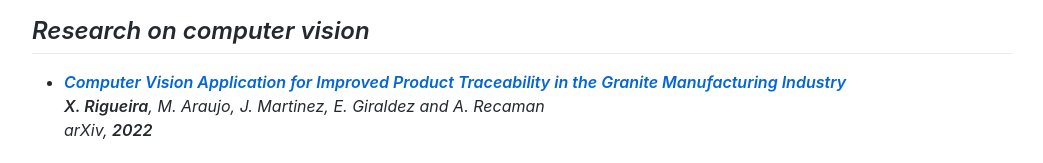
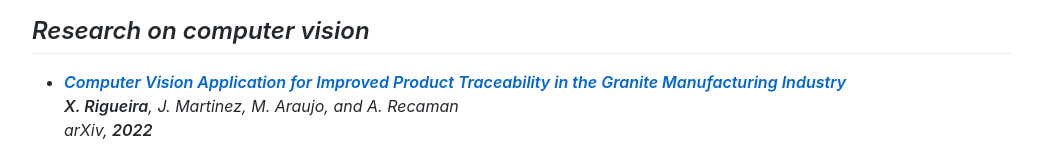
Before and after one commit to xrigueira/xrigueira.github.io, a plain HTML site: page index.html in a window 1280 px wide. Shown: the part 1117-1280 px from the top of the page, without its empty margins (118-1161 px from the left). Drawn offline with Linux system fonts and the light colour scheme.

Commit message:
author changes cv

```diff
--- a/index.html
+++ b/index.html
@@ -86,7 +86,7 @@ Industrial and Process Engineer, 2020<br />
 <ul>
   <li>
     <p><a href="https://arxiv.org/abs/2207.01323"><strong>Computer Vision Application for Improved Product Traceability in the Granite Manufacturing Industry</strong></a> <br />
-<strong>X. Rigueira</strong>, M. Araujo, J. Martinez, E. Giraldez and A. Recaman <br />
+<strong>X. Rigueira</strong>, J. Martinez, M. Araujo, and A. Recaman <br />
 <i>arXiv</i>, <strong>2022</strong> </p>
   </li>
 </ul>
```
